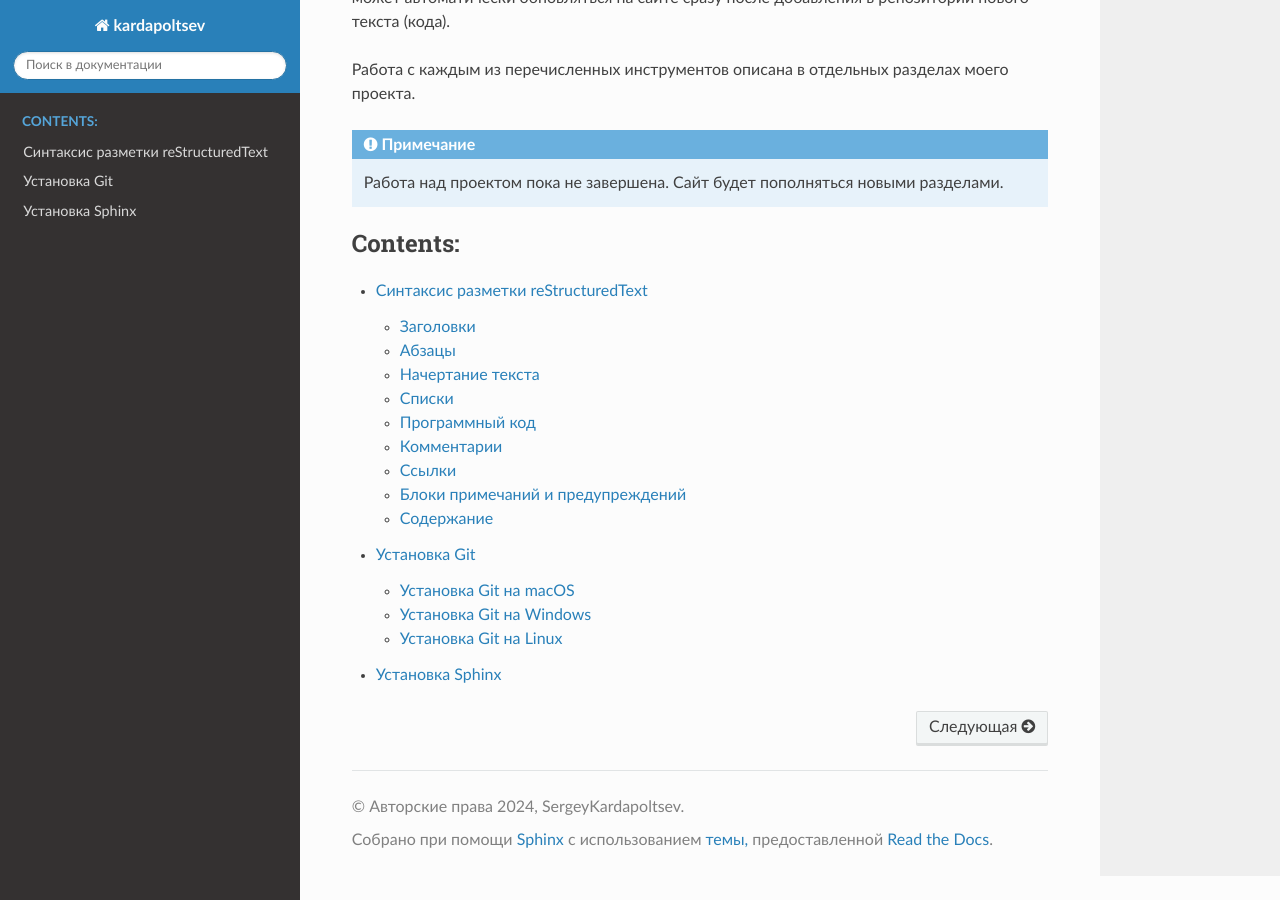
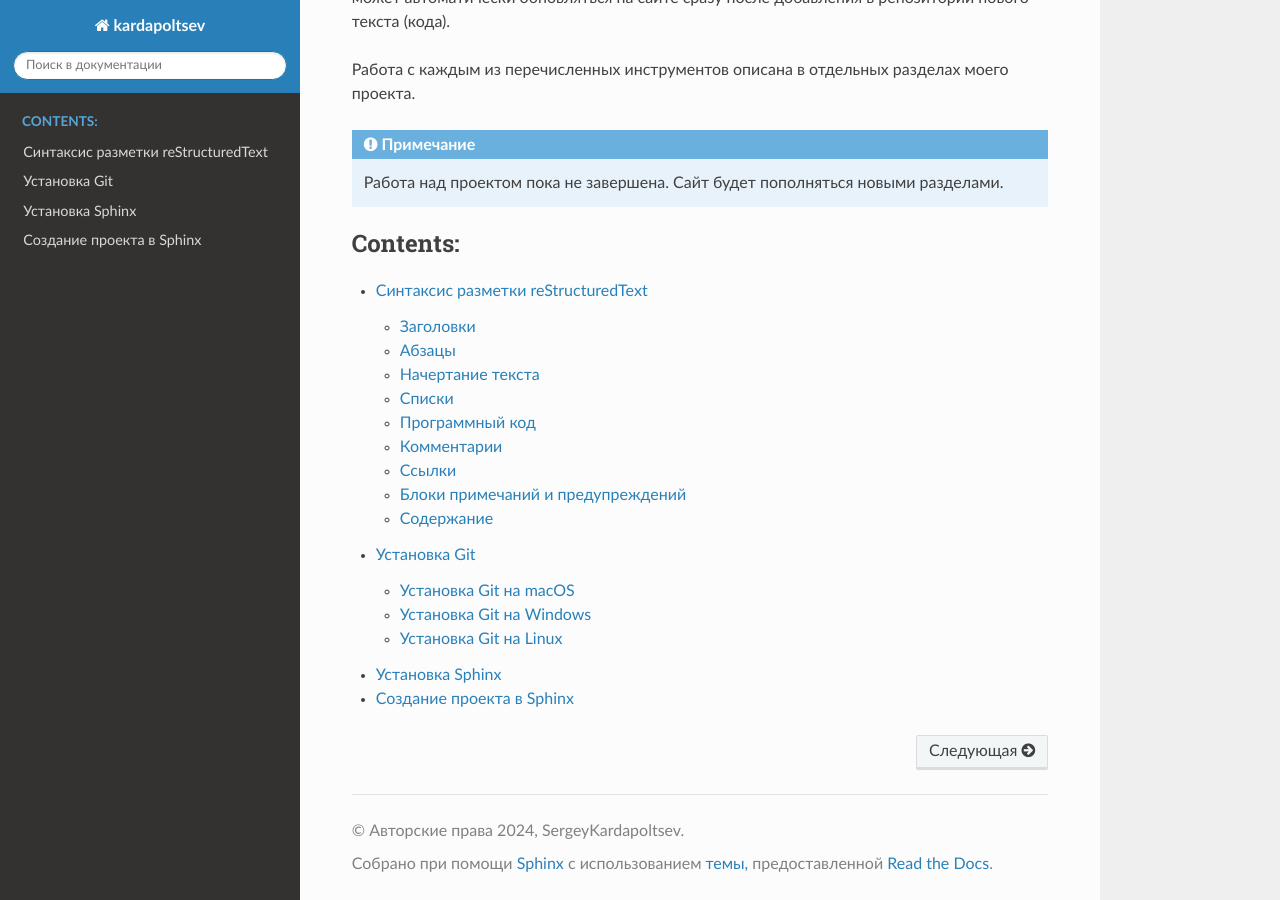
Before and after one commit to SergeyKardapoltsev/My_site, a Sphinx documentation site: the page built from docs/source/index.rst, in a window 1280 px wide and 900 px high, scrolled down 1300 px. Built offline with Sphinx 7.4.7 and the Read the Docs theme 2.0.0, drawn with Linux system fonts in a browser that asks for light colours.

Commit message:
Add CreateProjectSphinx.rst

```diff
--- /dev/null
+++ b/docs/source/CreateProjectSphinx.rst
@@ -0,0 +1,6 @@
+Создание проекта в Sphinx
+===================================
+
+===================================
+
+**Раздел находится в процессе разработки**
--- a/docs/source/index.rst
+++ b/docs/source/index.rst
@@ -67,4 +67,4 @@
    ReST
    InstallGit
    InstallSphinx
-   DescriptionSphinx
+   CreateProjectSphinx
```
Also changed, not shown: docs/source/DescriptionSphinx.rst (deleted).
